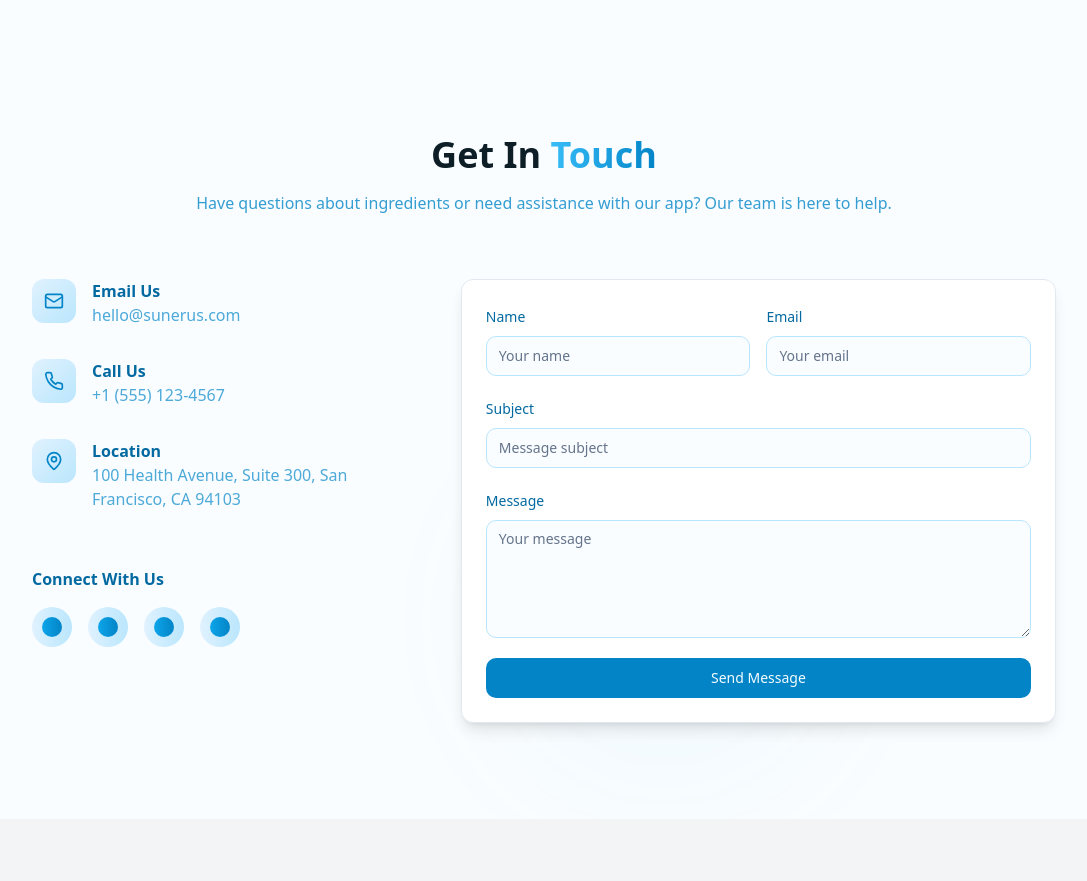
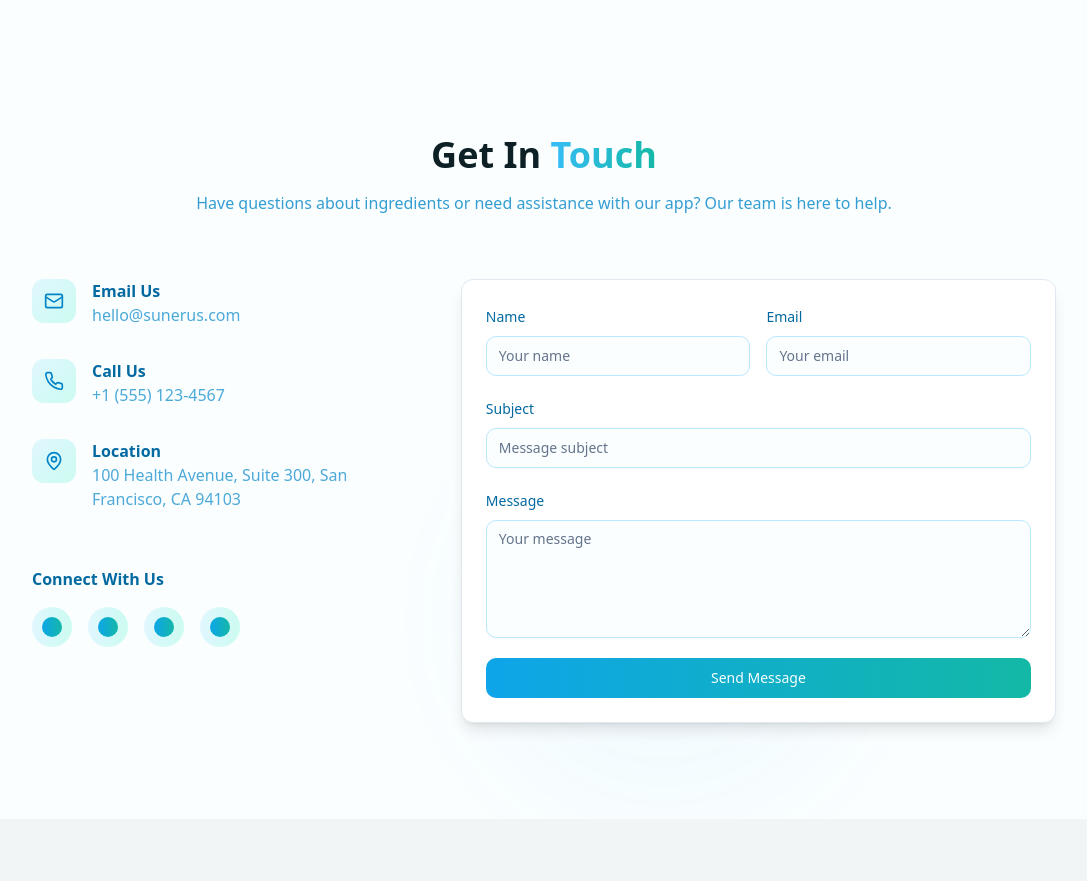
Before and after one commit to dhdhdh392922229/lovable-web-gleam, a React (Vite) app: page / in a window 1280 px wide. Shown: the part 3720-4601 px from the top of the page, without its empty margins (96-1183 px from the left). Built offline with nearby package versions, Linux system fonts and the light colour scheme.

Commit message:
Refactor: Apply azure-opal-website-glow styling
Apply the styling from the azure-opal-website-glow.lovable.app to the current website.

```diff
--- a/src/components/Contact.tsx
+++ b/src/components/Contact.tsx
@@ -8,12 +8,12 @@ import { Mail, MapPin, Phone } from "lucide-react";
 
 const ContactInfo = ({ icon: Icon, title, content }: { icon: React.FC<any>, title: string, content: string }) => (
   <div className="flex items-start">
-    <div className="mr-4 p-3 rounded-lg bg-gradient-to-br from-blue-100 to-blue-200 dark:from-blue-900/30 dark:to-blue-800/30">
-      <Icon className="h-5 w-5 text-blue-600" />
+    <div className="mr-4 p-3 rounded-lg bg-gradient-to-br from-azure-100 to-opal-100 dark:from-azure-900/30 dark:to-opal-800/30">
+      <Icon className="h-5 w-5 text-azure-600" />
     </div>
     <div>
-      <h3 className="font-semibold text-blue-700">{title}</h3>
-      <p className="text-blue-600/70">{content}</p>
+      <h3 className="font-semibold text-azure-700">{title}</h3>
+      <p className="text-azure-600/70">{content}</p>
     </div>
   </div>
 );
@@ -23,7 +23,7 @@ const Contact = () => {
     <section id="contact" className="py-24 relative">
       {/* Background gradient effects */}
       <div className="absolute inset-0 overflow-hidden">
-        <div className="absolute bottom-0 right-1/4 w-[400px] h-[400px] bg-blue-500/10 rounded-full blur-3xl opacity-30"></div>
+        <div className="absolute bottom-0 right-1/4 w-[400px] h-[400px] bg-azure-500/10 rounded-full blur-3xl opacity-30"></div>
       </div>
 
       <div className="container relative mx-auto px-4">
@@ -31,7 +31,7 @@ const Contact = () => {
           <h2 className="text-3xl md:text-4xl font-bold mb-4">
             Get In <span className="text-gradient">Touch</span>
           </h2>
-          <p className="text-blue-600/80">
+          <p className="text-azure-600/80">
             Have questions about ingredients or need assistance with our app? Our team is here to help.
           </p>
         </div>
@@ -55,17 +55,17 @@ const Contact = () => {
             />
 
             <div className="pt-6">
-              <h3 className="font-semibold mb-4 text-blue-700">Connect With Us</h3>
+              <h3 className="font-semibold mb-4 text-azure-700">Connect With Us</h3>
               <div className="flex space-x-4">
                 {/* Social media icons as circles */}
                 {["facebook", "twitter", "instagram", "linkedin"].map((social) => (
                   <a
                     key={social}
                     href="#"
-                    className="w-10 h-10 rounded-full bg-gradient-to-r from-blue-100 to-blue-200 dark:from-blue-900/30 dark:to-blue-800/30 flex items-center justify-center hover:opacity-80 transition-opacity"
+                    className="w-10 h-10 rounded-full bg-gradient-to-r from-azure-100 to-opal-100 dark:from-azure-900/30 dark:to-opal-800/30 flex items-center justify-center hover:opacity-80 transition-opacity"
                   >
                     <span className="sr-only">{social}</span>
-                    <div className="w-5 h-5 bg-gradient-to-r from-blue-500 to-blue-600 rounded-full"></div>
+                    <div className="w-5 h-5 bg-gradient-to-r from-azure-500 to-opal-500 rounded-full"></div>
                   </a>
                 ))}
               </div>
@@ -77,52 +77,52 @@ const Contact = () => {
               <form className="space-y-5">
                 <div className="grid grid-cols-1 sm:grid-cols-2 gap-4">
                   <div className="space-y-2">
-                    <label htmlFor="name" className="text-sm font-medium text-blue-700">
+                    <label htmlFor="name" className="text-sm font-medium text-azure-700">
                       Name
                     </label>
                     <Input
                       id="name"
                       placeholder="Your name"
-                      className="border-blue-200 focus:border-blue-500"
+                      className="border-azure-200 focus:border-azure-500"
                     />
                   </div>
                   <div className="space-y-2">
-                    <label htmlFor="email" className="text-sm font-medium text-blue-700">
+                    <label htmlFor="email" className="text-sm font-medium text-azure-700">
                       Email
                     </label>
                     <Input
                       id="email"
                       type="email"
                       placeholder="Your email"
-                      className="border-blue-200 focus:border-blue-500"
+                      className="border-azure-200 focus:border-azure-500"
                     />
                   </div>
                 </div>
 
                 <div className="space-y-2">
-                  <label htmlFor="subject" className="text-sm font-medium text-blue-700">
+                  <label htmlFor="subject" className="text-sm font-medium text-azure-700">
                     Subject
                   </label>
                   <Input
                     id="subject"
                     placeholder="Message subject"
-                    className="border-blue-200 focus:border-blue-500"
+                    className="border-azure-200 focus:border-azure-500"
                   />
                 </div>
 
                 <div className="space-y-2">
-                  <label htmlFor="message" className="text-sm font-medium text-blue-700">
+                  <label htmlFor="message" className="text-sm font-medium text-azure-700">
                     Message
                   </label>
                   <Textarea
                     id="message"
                     placeholder="Your message"
                     rows={5}
-                    className="border-blue-200 focus:border-blue-500"
+                    className="border-azure-200 focus:border-azure-500"
                   />
                 </div>
 
-                <Button className="w-full bg-blue-600 hover:bg-blue-700">
+                <Button className="w-full bg-gradient-to-r from-azure-500 to-opal-500 hover:opacity-90">
                   Send Message
                 </Button>
               </form>
--- a/src/index.css
+++ b/src/index.css
@@ -5,8 +5,8 @@
 
 @layer base {
   :root {
-    --background: 200 100% 99%;
-    --foreground: 200 50% 10%;
+    --background: 195 100% 99%;
+    --foreground: 195 50% 10%;
 
     --card: 0 0% 100%;
     --card-foreground: 222.2 84% 4.9%;
@@ -14,24 +14,24 @@
     --popover: 0 0% 100%;
     --popover-foreground: 222.2 84% 4.9%;
 
-    --primary: 199 89% 52%;
-    --primary-foreground: 199 100% 98%;
+    --primary: 189 89% 52%;
+    --primary-foreground: 189 100% 98%;
 
-    --secondary: 199 89% 60%;
-    --secondary-foreground: 199 100% 98%;
+    --secondary: 189 89% 60%;
+    --secondary-foreground: 189 100% 98%;
 
-    --muted: 200 10% 92%;
+    --muted: 195 10% 92%;
     --muted-foreground: 215.4 16.3% 46.9%;
 
-    --accent: 199 89% 60%;
-    --accent-foreground: 199 100% 10%;
+    --accent: 189 89% 60%;
+    --accent-foreground: 189 100% 10%;
 
     --destructive: 0 84.2% 60.2%;
     --destructive-foreground: 210 40% 98%;
 
     --border: 214.3 31.8% 91.4%;
     --input: 214.3 31.8% 91.4%;
-    --ring: 199 89% 52%;
+    --ring: 189 89% 52%;
 
     --radius: 0.75rem;
 
@@ -46,8 +46,8 @@
   }
 
   .dark {
-    --background: 200 50% 5%;
-    --foreground: 200 20% 96%;
+    --background: 195 50% 5%;
+    --foreground: 195 20% 96%;
 
     --card: 222.2 84% 4.9%;
     --card-foreground: 210 40% 98%;
@@ -55,24 +55,24 @@
     --popover: 222.2 84% 4.9%;
     --popover-foreground: 210 40% 98%;
 
-    --primary: 199 89% 52%;
-    --primary-foreground: 199 100% 98%;
+    --primary: 189 89% 52%;
+    --primary-foreground: 189 100% 98%;
 
-    --secondary: 199 89% 60%;
-    --secondary-foreground: 199 100% 98%;
+    --secondary: 189 89% 60%;
+    --secondary-foreground: 189 100% 98%;
 
     --muted: 217.2 32.6% 17.5%;
     --muted-foreground: 215 20.2% 65.1%;
 
-    --accent: 199 89% 60%;
-    --accent-foreground: 199 100% 98%;
+    --accent: 189 89% 60%;
+    --accent-foreground: 189 100% 98%;
 
     --destructive: 0 62.8% 30.6%;
     --destructive-foreground: 210 40% 98%;
 
     --border: 217.2 32.6% 17.5%;
     --input: 217.2 32.6% 17.5%;
-    --ring: 199 89% 52%;
+    --ring: 189 89% 52%;
 
     --sidebar-background: 240 5.9% 10%;
     --sidebar-foreground: 240 4.8% 95.9%;
@@ -106,14 +106,14 @@
   left: -15px;
   right: -15px;
   bottom: -15px;
-  background: radial-gradient(circle, rgba(33, 150, 243, 0.3) 0%, rgba(33, 150, 243, 0.1) 60%, rgba(0, 0, 0, 0) 70%);
+  background: radial-gradient(circle, rgba(33, 196, 243, 0.3) 0%, rgba(33, 196, 243, 0.1) 60%, rgba(0, 0, 0, 0) 70%);
   z-index: -1;
   border-radius: 50%;
   filter: blur(20px);
 }
 
 .text-gradient {
-  @apply bg-clip-text text-transparent bg-gradient-to-r from-blue-400 to-blue-600;
+  @apply bg-clip-text text-transparent bg-gradient-to-r from-azure-400 to-opal-500;
 }
 
 .bg-grid {
@@ -142,15 +142,15 @@
 @keyframes pulse-glow {
   0% {
     opacity: 0.4;
-    box-shadow: 0 0 0 0 rgba(33, 150, 243, 0.7);
+    box-shadow: 0 0 0 0 rgba(33, 196, 243, 0.7);
   }
   70% {
     opacity: 1;
-    box-shadow: 0 0 0 10px rgba(33, 150, 243, 0);
+    box-shadow: 0 0 0 10px rgba(33, 196, 243, 0);
   }
   100% {
     opacity: 0.4;
-    box-shadow: 0 0 0 0 rgba(33, 150, 243, 0);
+    box-shadow: 0 0 0 0 rgba(33, 196, 243, 0);
   }
 }
 
--- a/tailwind.config.ts
+++ b/tailwind.config.ts
@@ -63,22 +63,10 @@ export default {
 					border: 'hsl(var(--sidebar-border))',
 					ring: 'hsl(var(--sidebar-ring))'
 				},
-                blue: {
-                    50: '#f0f9ff',
-                    100: '#e0f2fe',
-                    200: '#bae6fd',
-                    300: '#7dd3fc',
-                    400: '#38bdf8',
-                    500: '#0ea5e9',
-                    600: '#0284c7',
-                    700: '#0369a1',
-                    800: '#075985',
-                    900: '#0c4a6e',
-                },
                 azure: {
                     50: '#f0f9ff',
-                    100: '#e0f2fe',
-                    200: '#bae6fd',
+                    100: '#e0f7fe',
+                    200: '#bae8fd',
                     300: '#7dd3fc',
                     400: '#38bdf8',
                     500: '#0ea5e9',
@@ -89,15 +77,15 @@ export default {
                 },
                 opal: {
                     50: '#f0fdfa',
-                    100: '#e0f7fa',
-                    200: '#b2ebf2',
-                    300: '#80deea',
-                    400: '#4dd0e1',
-                    500: '#26c6da',
-                    600: '#00bcd4',
-                    700: '#0097a7',
-                    800: '#00838f',
-                    900: '#006064',
+                    100: '#ccfbf1',
+                    200: '#99f6e4',
+                    300: '#5eead4',
+                    400: '#2dd4bf',
+                    500: '#14b8a6',
+                    600: '#0d9488',
+                    700: '#0f766e',
+                    800: '#115e59',
+                    900: '#134e4a',
                 }
 			},
 			borderRadius: {
@@ -141,15 +129,15 @@ export default {
                 'pulse-glow': {
                     '0%': {
                         opacity: '0.4',
-                        boxShadow: '0 0 0 0 rgba(33, 150, 243, 0.7)'
+                        boxShadow: '0 0 0 0 rgba(33, 196, 243, 0.7)'
                     },
                     '70%': {
                         opacity: '1',
-                        boxShadow: '0 0 0 10px rgba(33, 150, 243, 0)'
+                        boxShadow: '0 0 0 10px rgba(33, 196, 243, 0)'
                     },
                     '100%': {
                         opacity: '0.4',
-                        boxShadow: '0 0 0 0 rgba(33, 150, 243, 0)'
+                        boxShadow: '0 0 0 0 rgba(33, 196, 243, 0)'
                     }
                 }
 			},
```
Also changed, not shown: src/components/Features.tsx (+7 -7 lines), src/components/Footer.tsx (+22 -22 lines), src/components/Hero.tsx (+11 -11 lines), src/components/NavBar.tsx (+13 -13 lines), src/components/Pricing.tsx (+13 -13 lines), src/components/Testimonials.tsx (+6 -6 lines).
